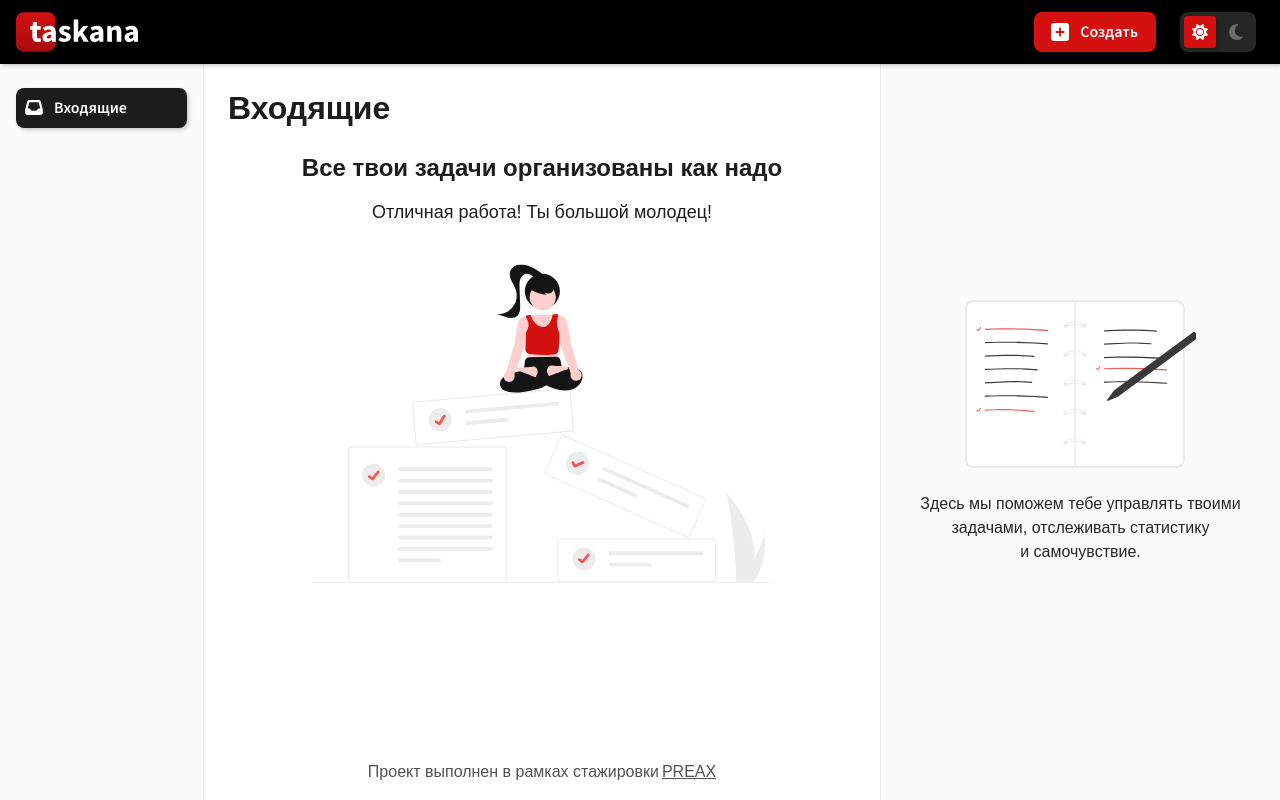
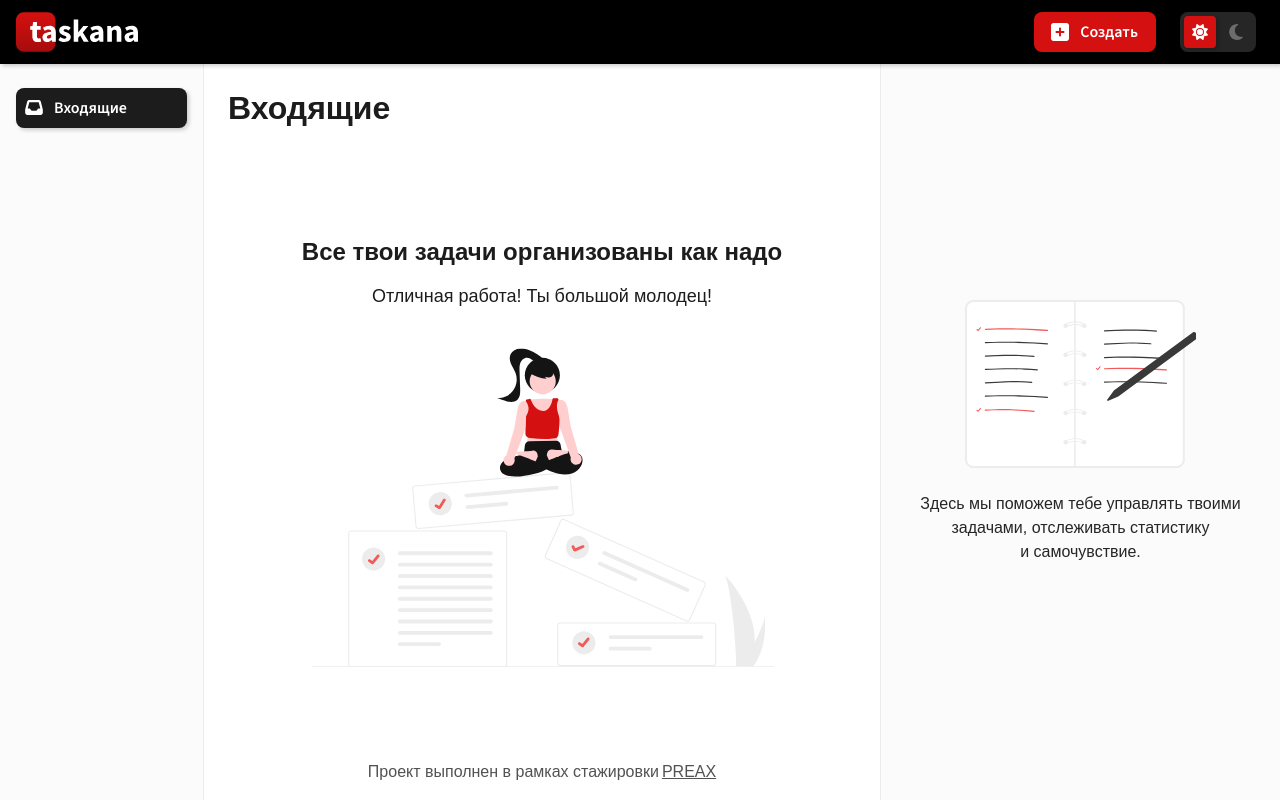
Before and after one commit to VitalGa/TaskanaApp, a React (Vite) app: page / in a window 1280 px wide. Built offline with nearby package versions, Linux system fonts and the light colour scheme; a web font is replaced by a local one.

Commit message:
fixing containerText

```diff
--- a/src/assets/styles/variables.css
+++ b/src/assets/styles/variables.css
@@ -98,6 +98,7 @@
   /* Focus styles */
   --focus-outline-width: 0.125rem; /* 2px -> 0.125rem */
   --focus-outline-offset: 0.125rem; /* 2px -> 0.125rem */
+  --focus-outline-offset-mines: -0.125rem; /* -2px -> -0.125rem */
 
   /* Typography */
   --font-size-sm: 0.875rem; /* 14px */
--- a/src/components/containerText/containerText.module.css
+++ b/src/components/containerText/containerText.module.css
@@ -1,4 +1,5 @@
 .containerText {
+  padding-top: 84px;
 }
 
 .heading {
```
